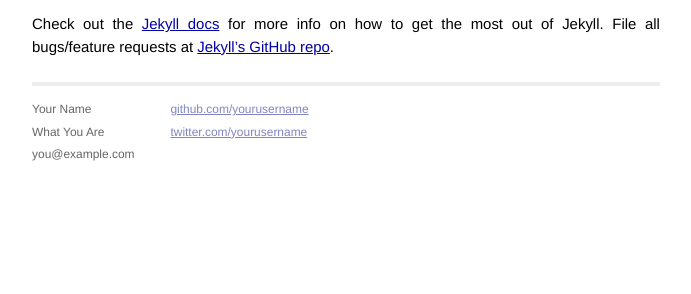
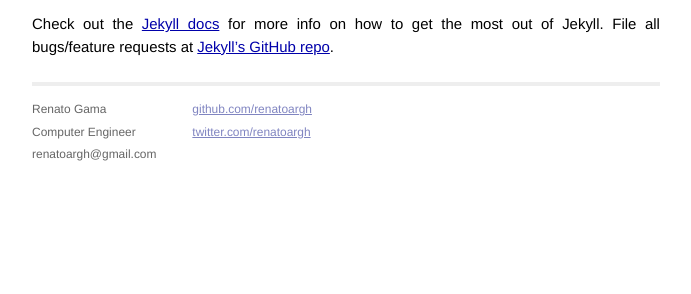
Before and after one commit to renatoargh/renatoargh.github.io, a Jekyll site: the page built from _posts/2014-03-23-welcome-to-jekyll.markdown, in a window 1280 px wide. Shown: the part 411-705 px from the top of the page, without its empty margins (294-985 px from the left). Built offline with Jekyll 4.4.1, drawn with Linux system fonts in a browser that asks for light colours; Markdown is read by kramdown in place of the engine named in the settings.

Commit message:
Update default.html

```diff
--- a/_layouts/default.html
+++ b/_layouts/default.html
@@ -26,15 +26,15 @@
           <div class="footer">
             <div class="contact">
               <p>
-                Your Name<br />
-                What You Are<br />
-                you@example.com
+                Renato Gama<br />
+                Computer Engineer<br />
+                renatoargh@gmail.com
               </p>
             </div>
             <div class="contact">
               <p>
-                <a href="https://github.com/yourusername">github.com/yourusername</a><br />
-                <a href="https://twitter.com/yourusername">twitter.com/yourusername</a><br />
+                <a href="https://github.com/renatoargh">github.com/renatoargh</a><br />
+                <a href="https://twitter.com/renatoargh">twitter.com/renatoargh</a><br />
               </p>
             </div>
           </div>
```
